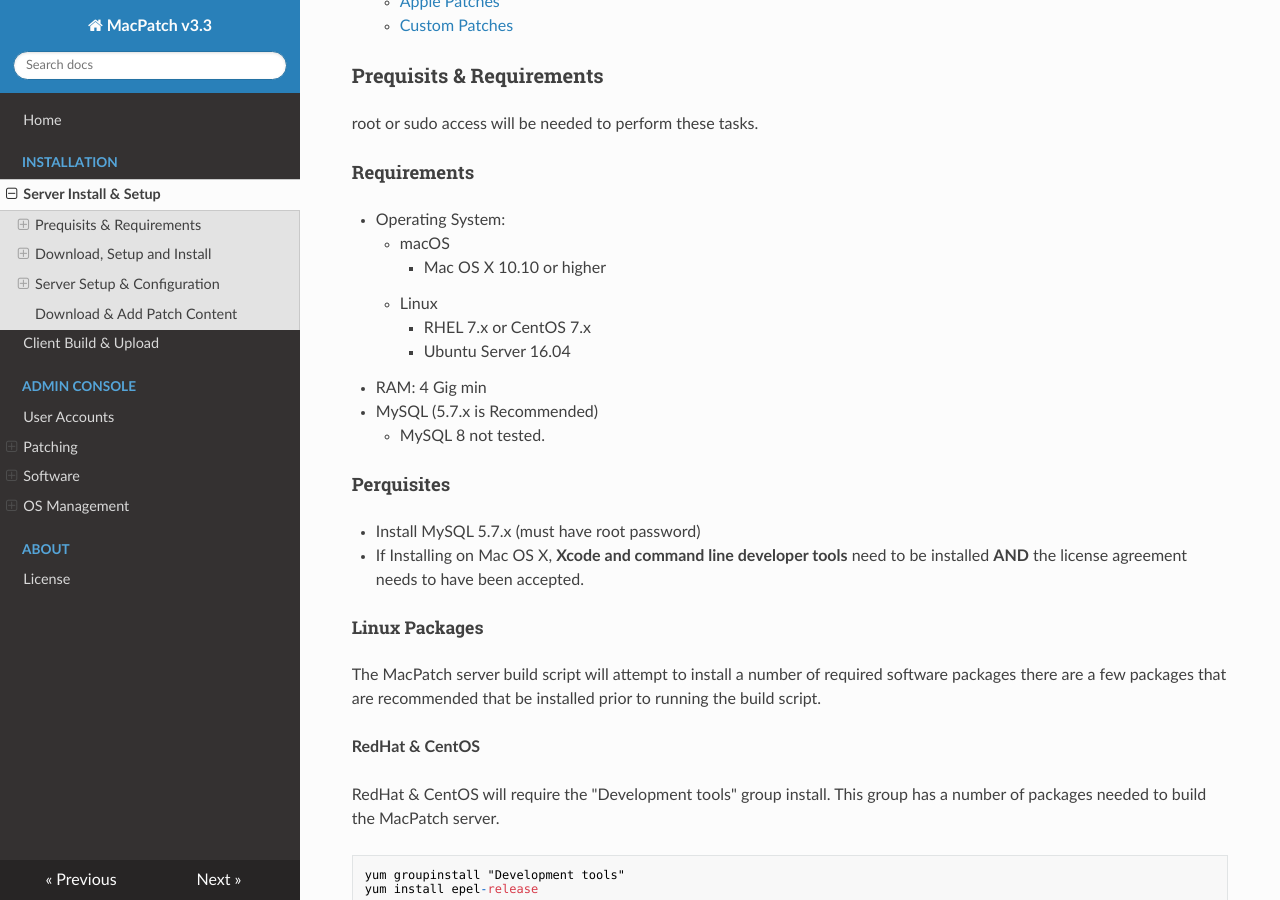
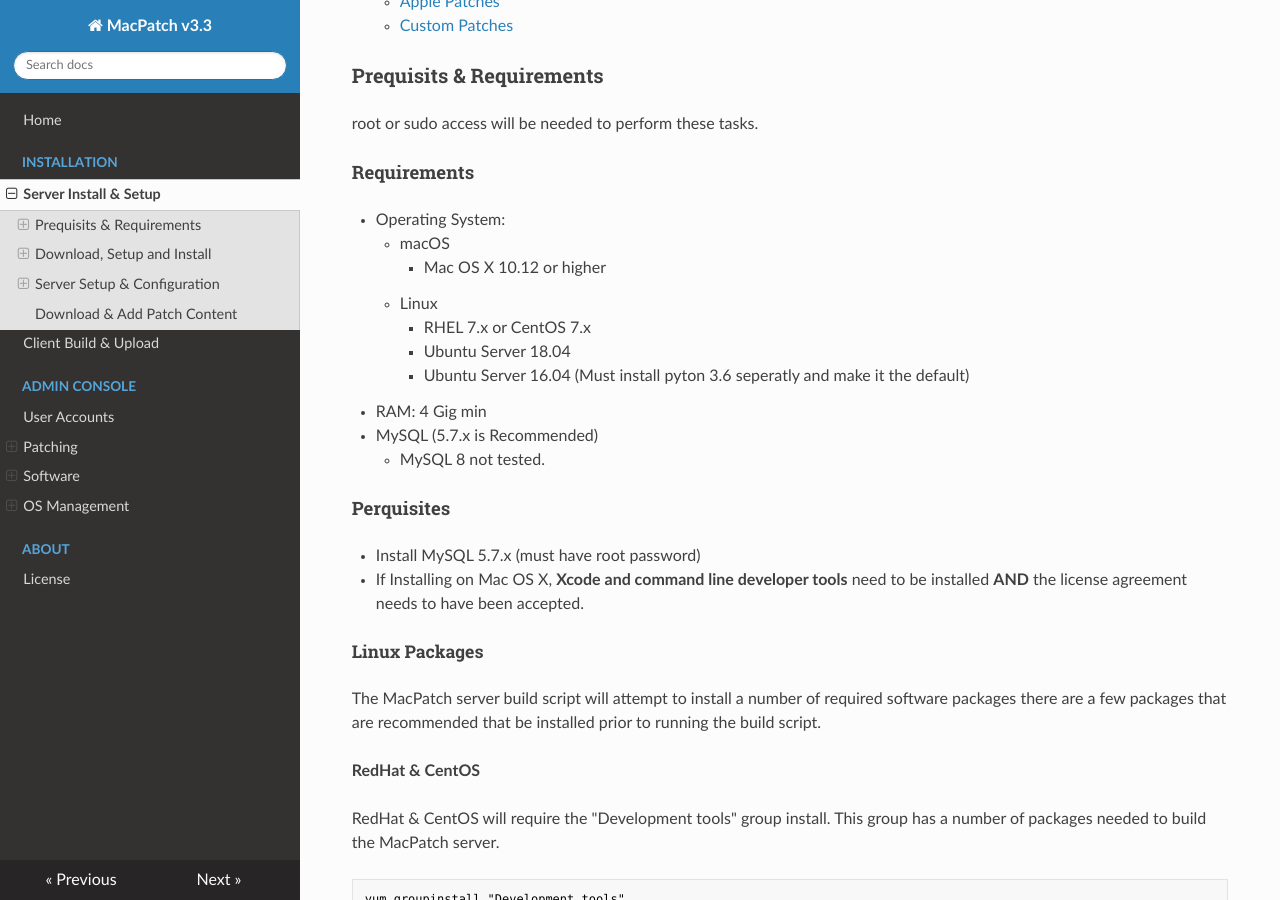
Before and after one commit to LLNL/MacPatch-Docs, an MkDocs documentation site: the page built from docs/server_install.md, in a window 1280 px wide and 900 px high, scrolled down 633 px. Built offline with MkDocs 1.6.1, drawn with Linux system fonts in a browser that asks for light colours; nearby versions of some CDN libraries; old or Windows-style settings are respelled for this version of MkDocs.

Commit message:
Update Server Requirements

```diff
--- a/docs/server_install.md
+++ b/docs/server_install.md
@@ -24,10 +24,11 @@
 #### Requirements <a name='a1'></a>
 - Operating System:
 	- macOS
-		- Mac OS X 10.10 or higher
+		- Mac OS X 10.12 or higher
 	- Linux
 		- RHEL 7.x or CentOS 7.x
-		- Ubuntu Server 16.04
+		- Ubuntu Server 18.04
+		- Ubuntu Server 16.04 (Must install pyton 3.6 seperatly and make it the default)
 - RAM: 4 Gig min
 - MySQL (5.7.x is Recommended)
 	- 	MySQL 8 not tested.
```
